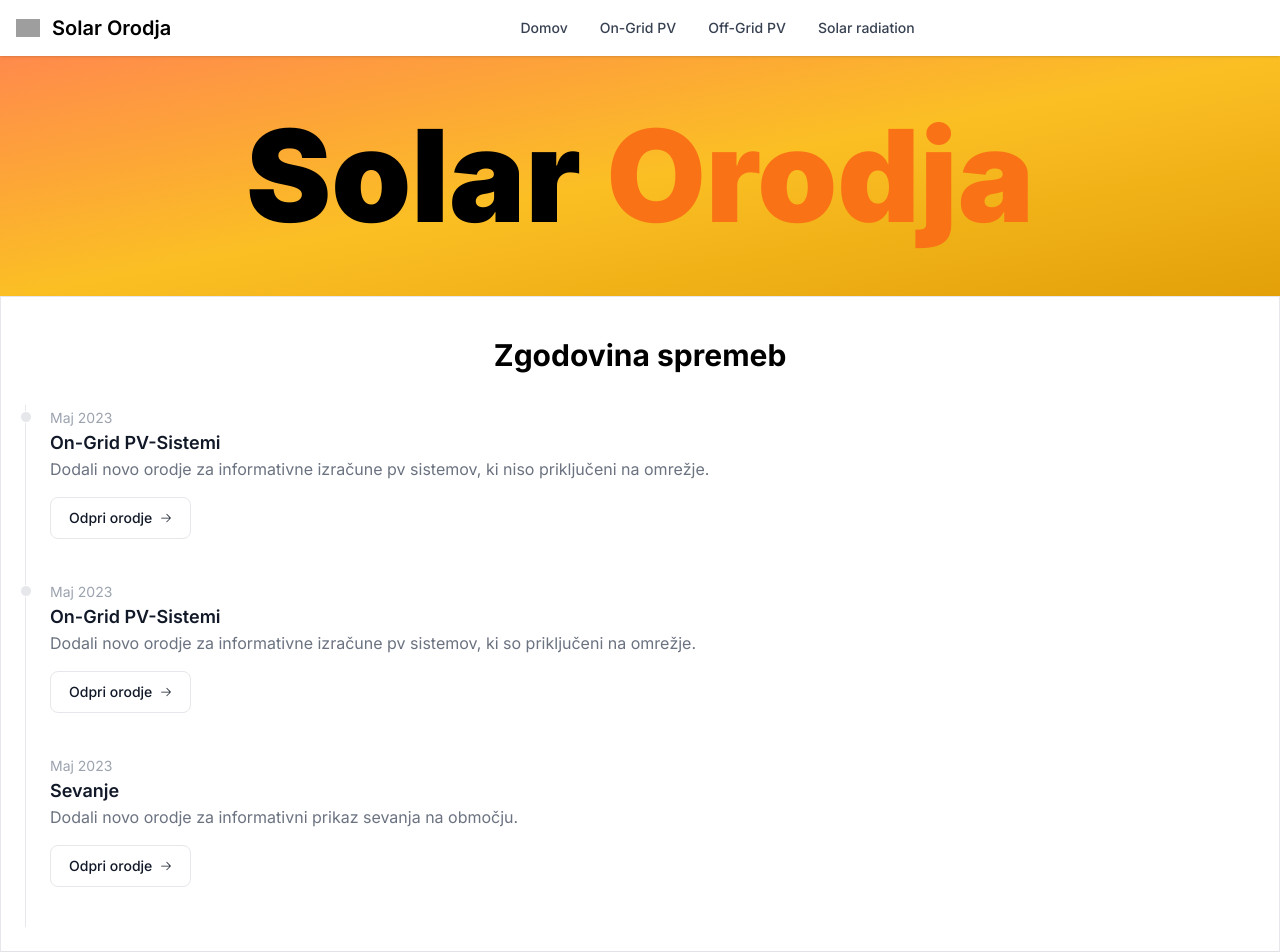
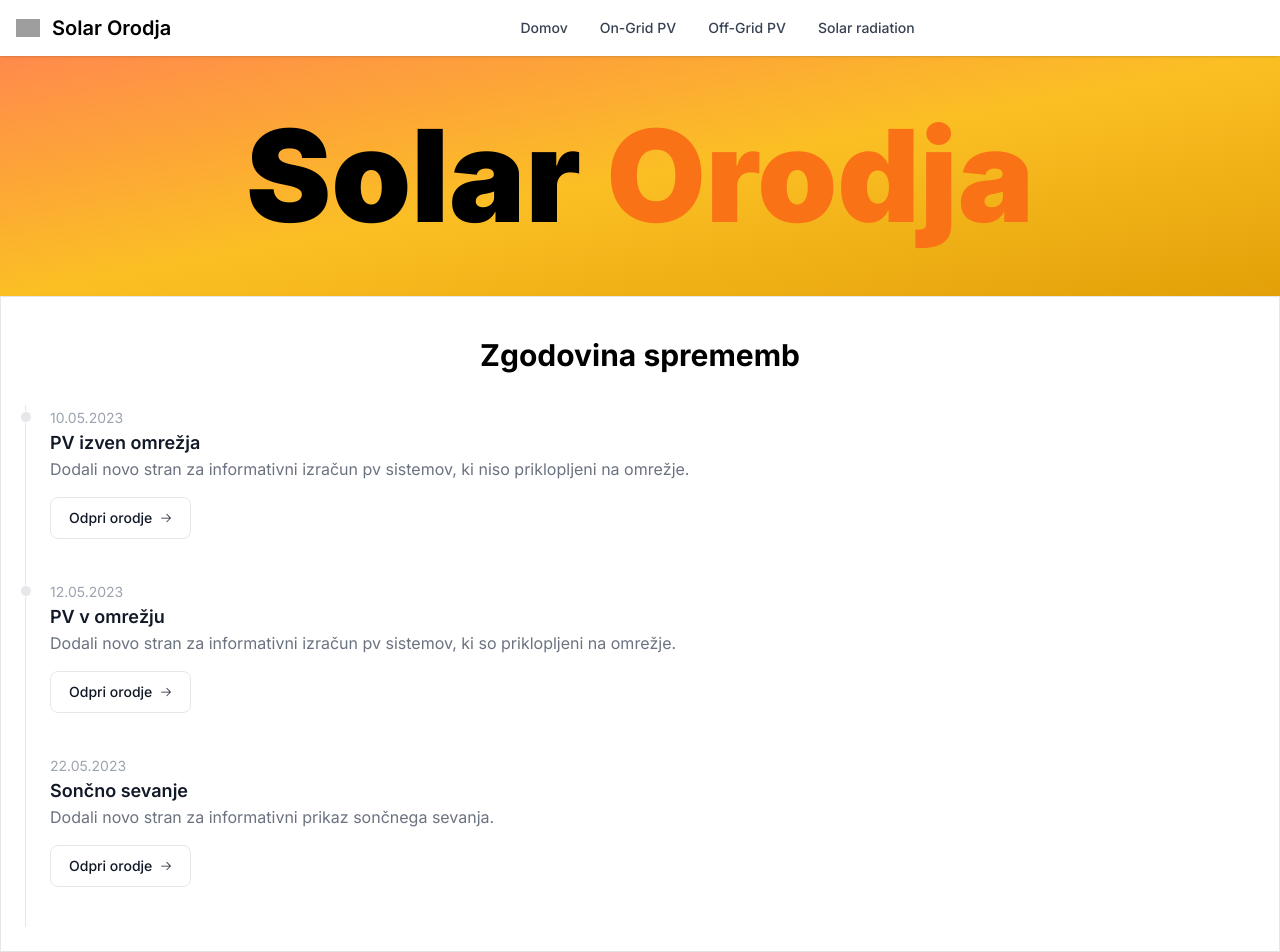
Before and after one commit to KK998/solar-tools, a Next.js app: page / in a window 1280 px wide. Shown: the top 952 px of the page. Built offline with nearby package versions, Linux system fonts and the light colour scheme; grey boxes are pictures that could not be loaded.

Commit message:
feat(i11n): translate, sl, en, date fn

```diff
--- /dev/null
+++ b/app/(components)/ToolsAddedTimeline/TimelineItem.tsx
@@ -0,0 +1,33 @@
+import { Button, Timeline } from "flowbite-react";
+import TimelineTime from "./TimelineTime";
+import Link from "next/link";
+import t from "@/app/(utils)/translate";
+import HiArrowNarrowRight from "@heroicons/react/24/solid/ArrowRightIcon";
+
+type TimelineItemProps = {
+  time: string;
+  title: string;
+  body: string;
+  link: string;
+};
+
+const TimelineItem = ({ time, title, body, link }: TimelineItemProps) => {
+  return (
+    <Timeline.Item aria-labelledby="timeline_item">
+      <Timeline.Point />
+      <Timeline.Content>
+        <TimelineTime time={time} />
+        <Timeline.Title>{t(title)}</Timeline.Title>
+        <Timeline.Body>{t(body)}</Timeline.Body>
+        <Link role="link" aria-label="timeline_item_link" href={link}>
+          <Button color="gray">
+            {t("open_tool")}
+            <HiArrowNarrowRight className="ml-2 h-3 w-3" />
+          </Button>
+        </Link>
+      </Timeline.Content>
+    </Timeline.Item>
+  );
+};
+
+export default TimelineItem;
--- /dev/null
+++ b/app/(components)/ToolsAddedTimeline/TimelineTime.tsx
@@ -0,0 +1,8 @@
+import formatDate from "@/app/(utils)/date";
+import { Timeline } from "flowbite-react";
+
+const TimelineTime = ({ time }: { time: string }) => {
+  return <Timeline.Time>{formatDate(new Date(time))}</Timeline.Time>;
+};
+
+export default TimelineTime;
--- a/app/(components)/ToolsAddedTimeline.tsx
+++ b/app/(components)/ToolsAddedTimeline/index.tsx
@@ -2,23 +2,24 @@ import Link from "next/link";
 
 import { Button, Card, Timeline } from "flowbite-react";
 import HiArrowNarrowRight from "@heroicons/react/24/solid/ArrowRightIcon";
+import t from "@/app/(utils)/translate";
+import TimelineTime from "./TimelineTime";
 
 const ToolsAddedTimeline = () => (
   <Card className="flex-grow rounded-none">
-    <h2 className="text-3xl text-center font-bold my-4">Zgodovina spremeb</h2>
+    <h2 className="text-3xl text-center font-bold my-4">
+      {t("changelog_title")}
+    </h2>
     <Timeline>
       <Timeline.Item>
         <Timeline.Point />
         <Timeline.Content>
-          <Timeline.Time>Maj 2023</Timeline.Time>
-          <Timeline.Title>On-Grid PV-Sistemi</Timeline.Title>
-          <Timeline.Body>
-            Dodali novo orodje za informativne izračune pv sistemov, ki niso
-            priključeni na omrežje.
-          </Timeline.Body>
-          <Link href="/orodja/pv-sistemi/off-grid-pv">
+          <TimelineTime time="5.10.2023" />
+          <Timeline.Title>{t("nav_off_grid_pv")}</Timeline.Title>
+          <Timeline.Body>{t("changelog_content_one")}</Timeline.Body>
+          <Link aria-labelledby="" href="/orodja/pv-sistemi/off-grid-pv">
             <Button color="gray">
-              Odpri orodje
+              {t("open_tool")}
               <HiArrowNarrowRight className="ml-2 h-3 w-3" />
             </Button>
           </Link>
@@ -27,15 +28,12 @@ const ToolsAddedTimeline = () => (
       <Timeline.Point />
       <Timeline.Item>
         <Timeline.Content>
-          <Timeline.Time>Maj 2023</Timeline.Time>
-          <Timeline.Title>On-Grid PV-Sistemi</Timeline.Title>
-          <Timeline.Body>
-            Dodali novo orodje za informativne izračune pv sistemov, ki so
-            priključeni na omrežje.
-          </Timeline.Body>
+          <TimelineTime time="5.12.2023" />
+          <Timeline.Title>{t("nav_on_grid_pv")}</Timeline.Title>
+          <Timeline.Body>{t("changelog_content_two")}</Timeline.Body>
           <Link href="/orodja/pv-sistemi/on-grid-pv">
             <Button color="gray">
-              Odpri orodje
+              {t("open_tool")}
               <HiArrowNarrowRight className="ml-2 h-3 w-3" />
             </Button>
           </Link>
@@ -43,14 +41,12 @@ const ToolsAddedTimeline = () => (
       </Timeline.Item>
       <Timeline.Item>
         <Timeline.Content>
-          <Timeline.Time>Maj 2023</Timeline.Time>
-          <Timeline.Title>Sevanje</Timeline.Title>
-          <Timeline.Body>
-            Dodali novo orodje za informativni prikaz sevanja na območju.
-          </Timeline.Body>
+          <TimelineTime time="5.22.2023" />
+          <Timeline.Title>{t("nav_solar_radiation")}</Timeline.Title>
+          <Timeline.Body>{t("changelog_content_three")}</Timeline.Body>
           <Link href="/orodja/sevanje">
             <Button color="gray">
-              Odpri orodje
+              {t("open_tool")}
               <HiArrowNarrowRight className="ml-2 h-3 w-3" />
             </Button>
           </Link>
--- a/app/(utils)/config.ts
+++ b/app/(utils)/config.ts
@@ -1,11 +1,14 @@
 import { createContext } from "react";
 import colors from "tailwindcss/colors";
+
+type Language = "si" | "en";
 
 export const siteConfig = {
   name: "Solar Orodja",
   logo: "/solar-energy.png",
   mainPageUrl: "https://klemen-komel.com",
   mainColor: colors.orange[500],
+  language: "si" as Language,
 };
 
 export const ConfigContext = createContext(siteConfig);
--- /dev/null
+++ b/app/(utils)/date.ts
@@ -0,0 +1,12 @@
+import { siteConfig } from "@/app/(utils)/config";
+import * as dayjs from "dayjs";
+
+import "dayjs/locale/sl";
+import "dayjs/locale/en";
+
+dayjs.locale(siteConfig.language);
+
+const formatDate = (date: Date | string) =>
+  dayjs.default(date).format("DD.MM.YYYY");
+
+export default formatDate;
--- /dev/null
+++ b/app/(utils)/lang/en.json
@@ -0,0 +1,11 @@
+{
+  "home": "Home",
+  "nav_on_grid_pv": "On Grid PV",
+  "nav_off_grid_pv": "Off Grid PV",
+  "nav_solar_radiation": "Solar Radiation",
+  "changelog_title": "Changelog",
+  "changelog_content_one": "Added a new page for off grid pv systems.",
+  "changelog_content_two": "Added a new page for on grid pv systems.",
+  "changelog_content_three": "Added a new page for solar radiation.",
+  "open_tool": "Open Tool"
+}
--- /dev/null
+++ b/app/(utils)/lang/sl.json
@@ -0,0 +1,11 @@
+{
+  "home": "Domov",
+  "nav_on_grid_pv": "PV v omrežju",
+  "nav_off_grid_pv": "PV izven omrežja",
+  "nav_solar_radiation": "Sončno sevanje",
+  "changelog_title": "Zgodovina sprememb",
+  "changelog_content_one": "Dodali novo stran za informativni izračun pv sistemov, ki niso priklopljeni na omrežje.",
+  "changelog_content_two": "Dodali novo stran za informativni izračun pv sistemov, ki so priklopljeni na omrežje.",
+  "changelog_content_three": "Dodali novo stran za informativni prikaz sončnega sevanja.",
+  "open_tool": "Odpri orodje"
+}
--- /dev/null
+++ b/app/(utils)/translate.ts
@@ -0,0 +1,18 @@
+import translationsSl from "@/app/(utils)/lang/sl.json";
+import translationsEn from "@/app/(utils)/lang/en.json";
+
+import { siteConfig } from "./config";
+
+let transationObject: any = null;
+switch (siteConfig.language) {
+  case "si":
+    transationObject = translationsSl;
+    break;
+  default:
+    transationObject = translationsEn;
+    break;
+}
+
+const t = (key: string) => (transationObject[key] as string) || key;
+
+export default t;
--- a/package.json
+++ b/package.json
@@ -19,6 +19,7 @@
     "@types/node": "20.1.1",
     "@types/react-dom": "18.2.4",
     "chart.js": "^4.3.0",
+    "dayjs": "^1.11.7",
     "eslint": "8.40.0",
     "eslint-config-next": "13.4.1",
     "flowbite": "^1.6.5",
--- a/tsconfig.json
+++ b/tsconfig.json
@@ -14,6 +14,7 @@
     "isolatedModules": true,
     "jsx": "preserve",
     "incremental": true,
+    "allowSyntheticDefaultImports": true,
     "plugins": [
       {
         "name": "next"
```
Also changed, not shown: 2 other files (tests, documents, lock files or other folders).
